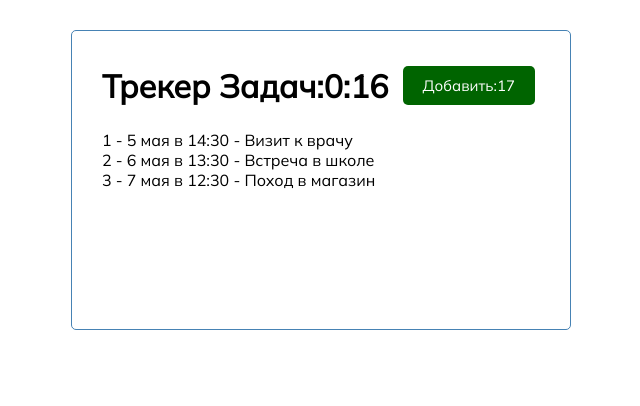
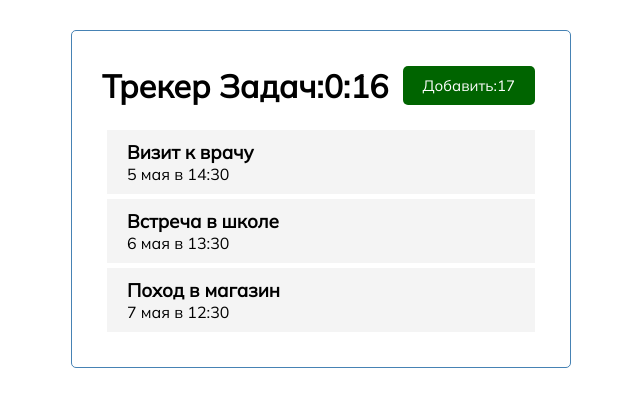
Before and after one commit to timeking/angular-task-tracker, an Angular app: page / in a window 1280 px wide. Shown: the top 406 px of the page, without its empty margins (319-959 px from the left). Built offline with nearby package versions, Linux system fonts and the light colour scheme.

Commit message:
task-item css

```diff
--- a/src/app/components/task-item/task-item.component.css
+++ b/src/app/components/task-item/task-item.component.css
@@ -0,0 +1,16 @@
+.task {
+  background: #f4f4f4;
+  margin: 5px;
+  padding: 10px 20px;
+  cursor: pointer;
+}
+
+.task.reminder {
+  border-left: 5px solid green;
+}
+
+.task h3 {
+  display: flex;
+  align-items: center;
+  justify-content: space-between;
+}
--- a/src/app/components/task-item/task-item.component.ts
+++ b/src/app/components/task-item/task-item.component.ts
@@ -7,9 +7,10 @@ import {Task} from "../../Task";
   standalone: true,
   imports: [CommonModule],
   template: `
-    <p>
-      {{task.id}} - {{task.day}} - {{task.text}}
-    </p>
+    <div class="task">
+      <h3>{{ task.text }}</h3>
+      <p>{{ task.day }}</p>
+    </div>
   `,
   styleUrl: './task-item.component.css'
 })
```
